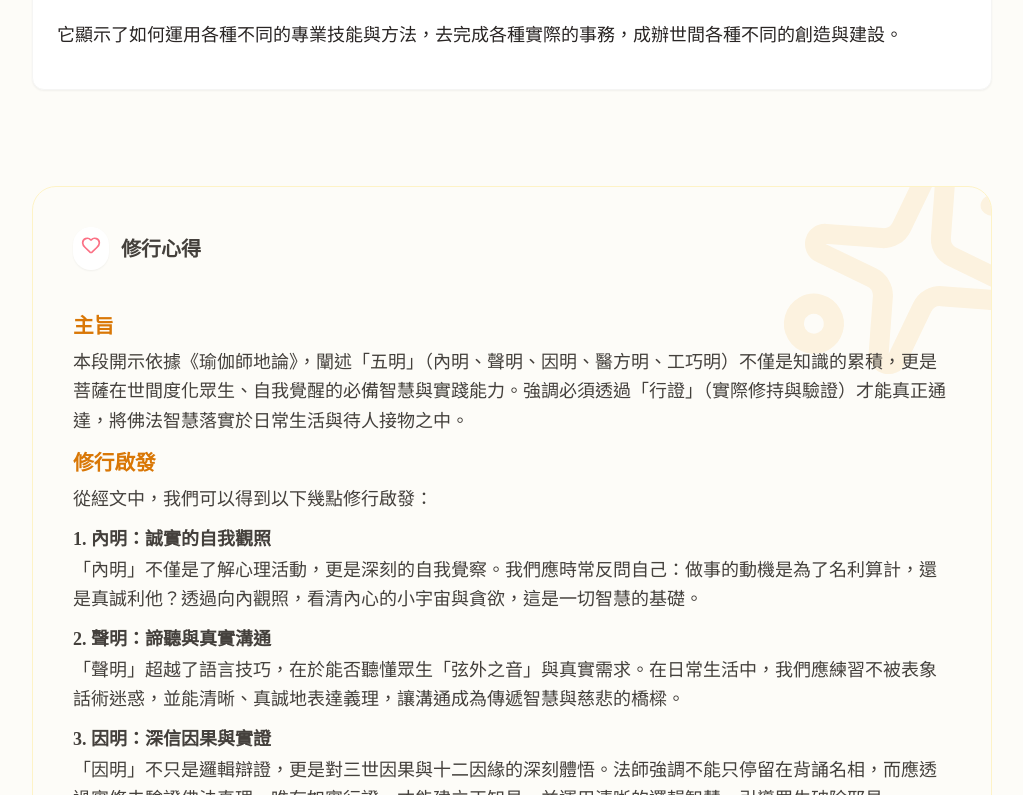
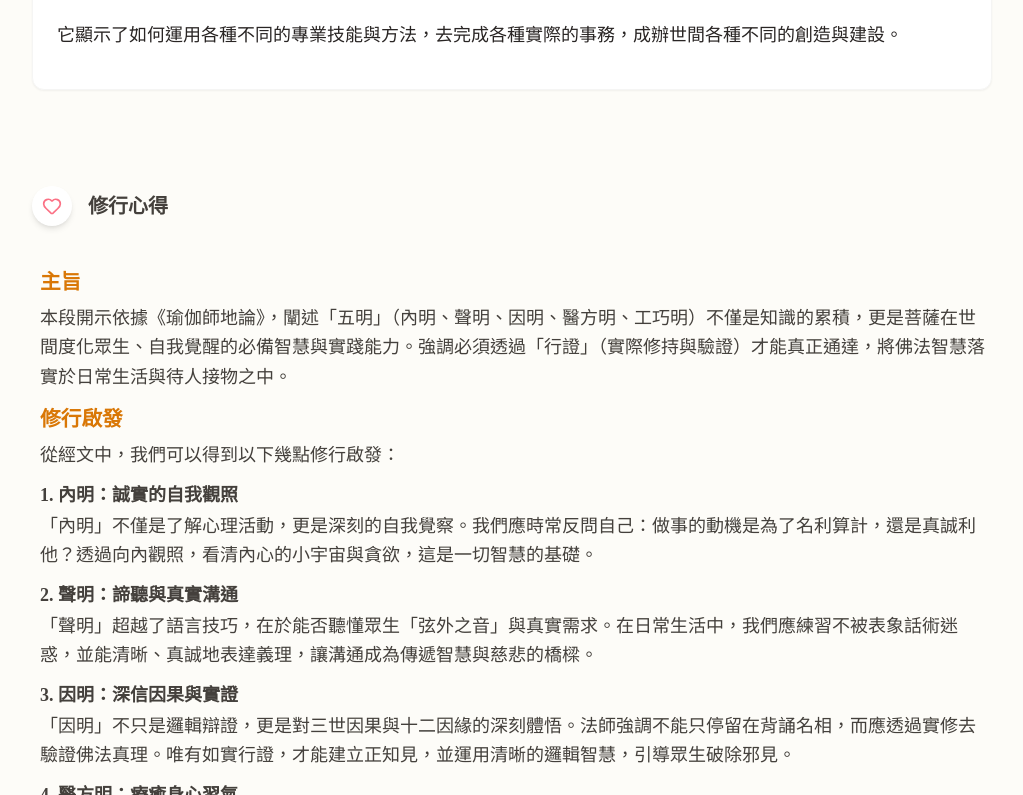
Before and after one commit to blacat985/sutra-guide-cc, a React (Vite) app: page /buddhist-anthology/1 in a window 1280 px wide. Shown: the part 3645-4440 px from the top of the page, without its empty margins (253-1276 px from the left). Built offline with nearby package versions, Linux system fonts and the light colour scheme.

Commit message:
💄 Style: Refine Practice Insights icon style
- Remove rectangular card background
- Change icon container to a smaller circle (40px)
- Align text and icon

```diff
--- a/src/components/sutra/ChapterView.tsx
+++ b/src/components/sutra/ChapterView.tsx
@@ -545,24 +545,13 @@ export default function ChapterView({ sutraId, chapterNum, onMenuClick }: Chapte
               {/* Practice Insights */}
               {chapter.practiceInsights && (
                 <Box
-                  bg={insightBg}
-                  p={{ base: 6, md: 10 }}
-                  borderRadius="3xl"
-                  borderWidth="1px"
-                  borderColor={insightBorder}
-                  position="relative"
-                  overflow="hidden"
                   mb={12}
                 >
-                  <Box position="absolute" top={-10} right={-10} opacity={0.1} transform="rotate(15deg)">
-                    <Icon as={Sparkles} boxSize={60} color="amber.500" />
-                  </Box>
-
                   <VStack align="stretch" spacing={6} position="relative">
-                    <HStack spacing={3} mb={2}>
-                      <Box p={2} bg="white" _dark={{ bg: "stone.800" }} borderRadius="full" shadow="sm">
+                    <HStack spacing={4} mb={2} align="center">
+                      <Center boxSize="40px" bg="white" _dark={{ bg: "stone.800" }} borderRadius="full" shadow="md">
                         <Icon as={Heart} color="rose.400" boxSize={5} />
-                      </Box>
+                      </Center>
                       <Heading as="h3" fontSize="xl" fontFamily="heading" color="stone.700" _dark={{ color: "stone.200" }}>
                         修行心得
                       </Heading>
@@ -572,7 +561,7 @@ export default function ChapterView({ sutraId, chapterNum, onMenuClick }: Chapte
                       fontSize={currentFontSize.explanation}
                       color="stone.700"
                       _dark={{ color: "stone.300" }}
-                      sx={{ '& p': { mb: 4 } }}
+                      pl={{ base: 0, md: 2 }}
                     >
                       <ReactMarkdown components={markdownComponents}>
                         {normalizeMarkdown(chapter.practiceInsights)}
```
